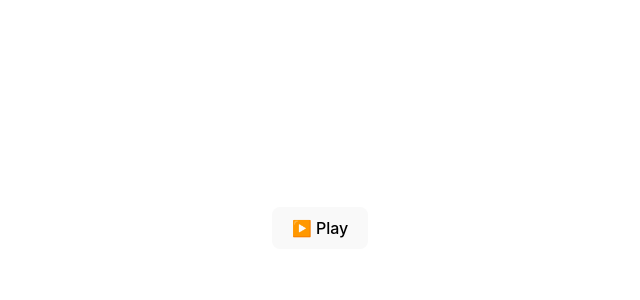
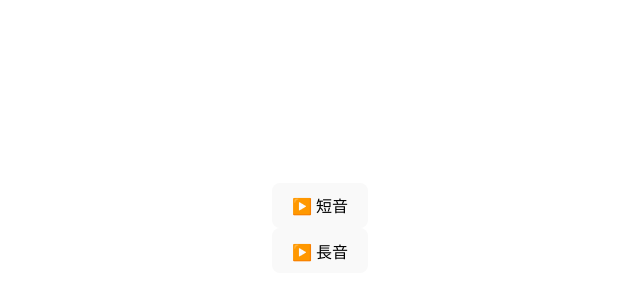
Before and after one commit to nagohachi/tsukutte-asobu2023, a React (Vite) app: page / in a window 1280 px wide. Shown: the part 172-472 px from the top of the page, without its empty margins (320-960 px from the left). Built offline with nearby package versions, Linux system fonts and the light colour scheme.

Commit message:
短音ボタンと長音ボタンの配置

```diff
--- a/src/App.tsx
+++ b/src/App.tsx
@@ -1,48 +1,40 @@
-import { useState, useEffect } from 'react';
+import { useState } from 'react';
 import './App.css';
 
-function App() {
+interface PlaySoundProps {
+  value: string;
+  seconds: number;
+  frequency: number;
+}
+
+// 引数にある秒数だけ音を鳴らす
+export function PlaySound({ value, seconds, frequency }: PlaySoundProps) {
   const [audioCtx] = useState(new window.AudioContext());
-  const [oscillator, setOscillator] = useState<OscillatorNode | null>(null);
-  const [isPlaying, setIsPlaying] = useState(false);
+  const [_, setOscillator] = useState<OscillatorNode | null>(null);
 
-  useEffect(() => {
-    const playButton = document.getElementById("oscPlayer");
-    if (!playButton) return;
 
-    const handleMousedown = (event: MouseEvent) => {
-      if (!isPlaying) {
-        playButton.innerHTML = "⏸ Stop";
+  const handleMousedown = (event: React.MouseEvent<HTMLButtonElement>) => {
     const osc = audioCtx.createOscillator();
     if (!osc) return;
     osc.type = 'square';
-        osc.frequency.setValueAtTime(440, audioCtx.currentTime);
+    osc.frequency.setValueAtTime(frequency, audioCtx.currentTime);
     osc.connect(audioCtx.destination);
     osc.start();
     setOscillator(osc);
-        setIsPlaying(true);
-      } else {
-        playButton.innerHTML = "▶️ Play";
-        if (oscillator) {
-          oscillator.stop();
-          oscillator.disconnect(audioCtx.destination);
+    setTimeout(() => {
+      osc.stop();
+      osc.disconnect(audioCtx.destination);
+    }, seconds * 1000);
   }
-        setOscillator(null);
-        setIsPlaying(false);
+  const playButton = <button className="play__btn" onClick={handleMousedown}>▶️ {value}</button>;
+  return playButton;
 }
-    };
 
-    playButton.addEventListener("mousedown", handleMousedown, false);
-
-    return () => {
-      playButton.removeEventListener("mousedown", handleMousedown);
-    };
-  }, [audioCtx, oscillator, isPlaying]);
-
-
+function App() {
   return (
     <>
-      <button id="oscPlayer">▶️ Play</button>
+      <div><PlaySound value="短音" seconds={0.3} frequency={7040} /></div>
+      <div><PlaySound value="長音" seconds={0.6} frequency={7040} /></div>
     </>
   );
 }
```
Lines whose indentation alone changed are shown as unchanged.
